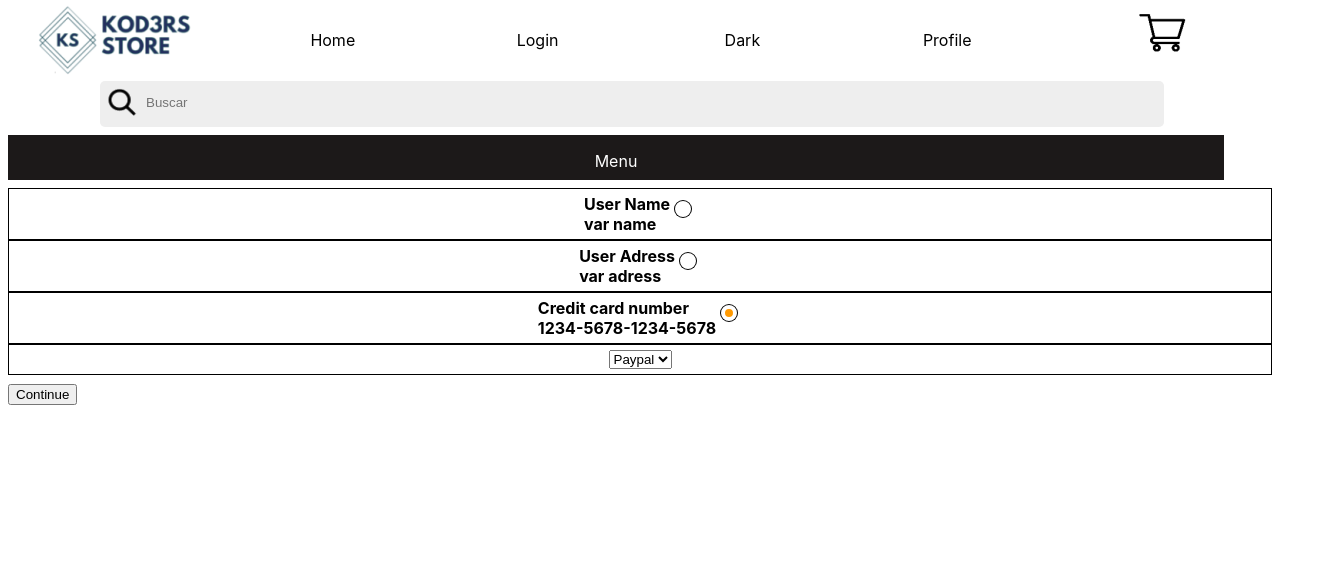
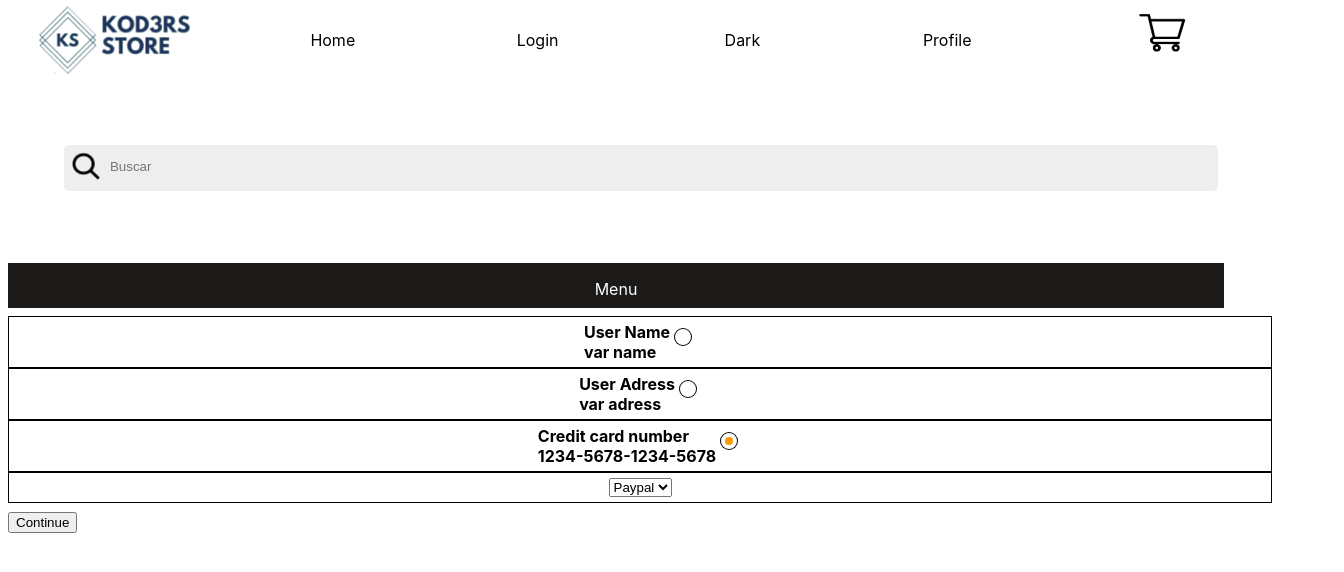
Before and after one commit to kod3rsStore/Frontend, a React (Create React App) app in the folder src/Frontend/: page /user1 in a window 1280 px wide. Shown: the top 572 px of the page, 1344 px wide, since content can reach past the window. Built offline with nearby package versions, Linux system fonts and the light colour scheme; the HTML template or start-up script is replaced by a standard one.

Commit message:
cambios header

```diff
--- a/src/Frontend/src/App.js
+++ b/src/Frontend/src/App.js
@@ -1,11 +1,9 @@
 import React, {Component} from 'react';
 import './App.css';
+import Headr from './Components/Header';
 import Home from './Components/Home.js';
-
 import Products2 from './Components/Products2.js';
-
 import Products4 from './Components/Products4.js';
-
 import Products6 from './Components/Products6.js';
 import ProductDtl from './Components/ProductDtl.js';
 import Payment1 from './Components/Payment1.js';
@@ -25,21 +23,7 @@ class App extends Component{
 	render(){
 		return(
 			<div>
-				<div className="hdr">
-					<div className="hd"><a href="/menu1" target="_self"><img src="/img/menuLgt.png" className="icon" alt="twitter" /></a></div>
-					<div className=""><img id="logo" src="/img/logo1.png" alt=""/></div>
-					<a href="https://google.com" className="hdh">Home</a>
-					<a href="https://google.com" className="hdh">Login</a>
-					<a href="https://google.com" className="hdh">Dark</a>
-					<a href="https://google.com" className="hdh">Profile</a>
-					<div className=""><img id="logo" src="/img/cartLgt1.png" alt="" /></div>
-					<div className="hd1">
-						<div className="wrapper">
-							<div className="searchbtn"><img id="glass" src="/img/glass.png" alt=""/></div>
-							<div><input type="text" className="input" placeholder="Buscar" /></div>
-						</div>
-					</div>
-				</div>
+				<Headr />
 				<Router>
 					<Switch>
 						<Route path="/" exact component={Home}/>
--- a/src/Frontend/src/Components/Atoms/Button/button.css
+++ b/src/Frontend/src/Components/Atoms/Button/button.css
@@ -2,7 +2,8 @@
 .ButtonAtom{
     background-color: rgb(255,153,0);
     width: 100%;
+    height: 100%;
     border: 0px;
     border-radius: 5px;
-    font-size: 16px;
+    font-size: 24px;
 }
--- /dev/null
+++ b/src/Frontend/src/Components/Header.js
@@ -0,0 +1,24 @@
+import React from 'react';
+import '../Styles/Header.css';
+
+function Header() {
+  return (
+    <div className="Headr">
+        <div className="Headr__item1"><a href="/menu1" target="_self"><img src="/img/menuLgt.png" className="iconMenu" alt="twitter" /></a></div>
+        <div className="Headr__item2"><img id="logoKod3rs" src="/img/logo1.png" alt=""/></div>
+        <a href="https://google.com" className="Headr__item3">Home</a>
+        <a href="https://google.com" className="Headr__item3">Login</a>
+        <a href="https://google.com" className="Headr__item3">Dark</a>
+        <a href="https://google.com" className="Headr__item3">Profile</a>
+        <div className="Headr__item4"><img id="Cart" src="/img/cartLgt1.png" alt="" /></div>
+        <div className="Headr__item5">
+            <div className="wrapper">
+                <div className="searchbtn"><img id="glass" src="/img/glass.png" alt=""/></div>
+                <div><input type="text" className="input" placeholder="Buscar" /></div>
+            </div>
+        </div>
+    </div>
+  );
+}
+
+export default Header;
--- a/src/Frontend/src/Components/Home.js
+++ b/src/Frontend/src/Components/Home.js
@@ -1,7 +1,7 @@
 import React from 'react';
 import '../Styles/Home.css';
 import Button from './Atoms/Button';
-import Banner from './Atoms/Banner';
+
 
 function shoot() {
   alert("Button operational");
@@ -13,7 +13,7 @@ function Home() {
       <div className="home__item1"><img  src="/products/accesorio 1.jpg" className="home__img" alt="demo"  /></div>
       <div className="home__item2"><Button clic={()=>shoot()} name={'Sign Up'} /></div>
       <div className="home__cont2">
-        <div className="home__cont2-sub1"><p>Promotions</p></div>
+        <div className="home__cont2-sub1"><p>Runway</p></div>
         <div className="home__cont2-sub2"><img  src="/products/category men.jpg" className="home__img2" alt="demo"  /></div>
         <div className="home__cont2-sub3"><img  src="/products/category women.jpg" className="home__img2" alt="demo"  /></div>
       </div>
--- /dev/null
+++ b/src/Frontend/src/Styles/Header.css
@@ -0,0 +1,60 @@
+.Headr__item5{
+    grid-column: 1/7;
+    width: 100%;
+    margin: 5%;
+}
+.wrapper{
+
+    background: rgb(238,238,238);
+    border-radius: 5px;
+    padding: 1px;
+    display: flex;
+    width: 90%;
+}
+.glass{
+
+    top: 6px;
+    left: 8px;
+    width: 28px;
+}
+.input{
+
+    background: rgb(238,238,238);
+    border:0px;
+    color: black;
+    padding-left: 5px;
+    height: 90%;
+    width: 100%;
+}
+
+@media screen and (max-width:1920px) and (min-width:480px){
+
+    .Headr{
+        display: grid;
+        grid-template-columns: 18% 16% 16% 16% 16% 18%;
+        grid-template-rows: auto auto;
+        text-align: center;
+    }
+    .Headr__item3{
+        text-decoration:none;
+        padding: 30px;
+        color: black;
+    }
+    .Headr__item1{
+        display: none;
+    }
+}
+  @media screen and (max-width:480px){
+    .Headr__item3{
+        display: none;
+    }
+    .Headr__item4{
+        padding-left:40%;
+    }
+    .Headr{
+        display: grid;
+        grid-template-columns: 25% 25% 50%;
+        grid-template-rows: auto auto;
+        text-align: center;
+    }
+}
--- a/src/Frontend/src/Styles/Home.css
+++ b/src/Frontend/src/Styles/Home.css
@@ -13,10 +13,7 @@
 }
 .home__item2{
     grid-area: item2;
-    width: 95%;
     margin: 3%;
-    display: flex;
-    justify-content: center;
 }
 .home__cont2{
     grid-area: cont2;
```
Also changed, not shown: src/Frontend/src/Components/Modal/Modal.css (added), src/Frontend/src/Components/Modal/Modal.js (added), src/Frontend/src/Styles/button1.png (deleted), src/Frontend/src/Styles/button2.png (deleted).
